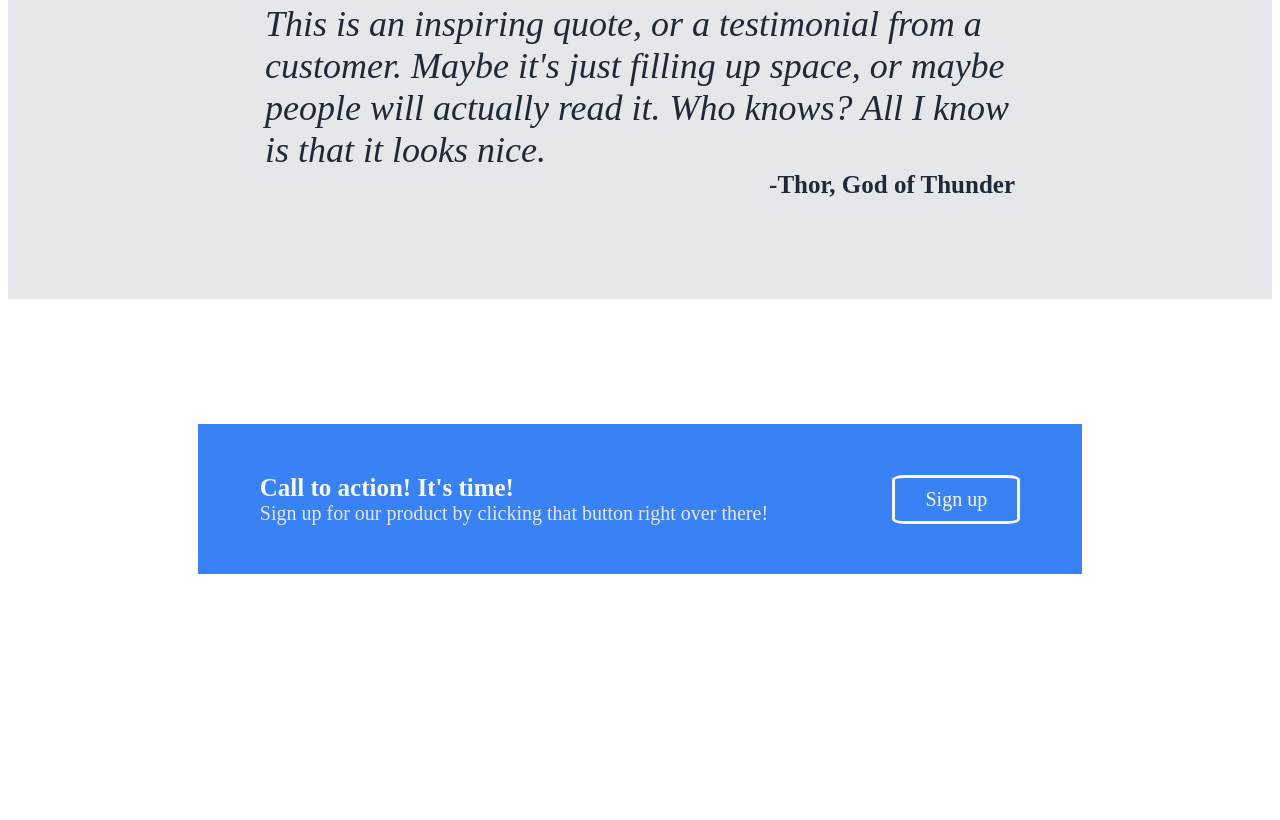
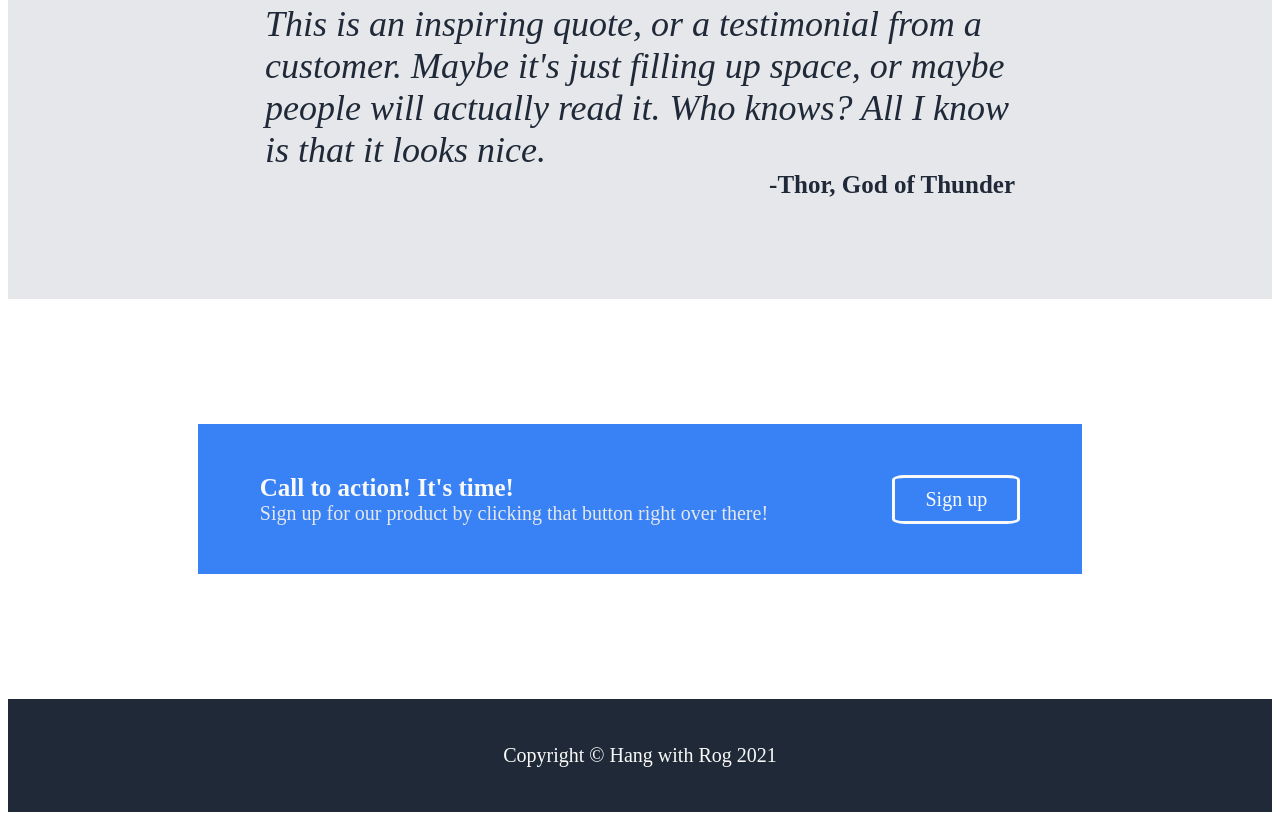
Before and after one commit to Whereii/landing-page-practice, a plain HTML site: page index.html in a window 1280 px wide. Shown: the part 1279-2099 px from the top of the page. Before the commit the page ends 1986 px from the top, so only its background shows below. Drawn offline with Linux system fonts and the light colour scheme.

Commit message:
Add footer and style

```diff
--- a/index.html
+++ b/index.html
@@ -84,5 +84,10 @@
                 </div>
             </div>
         </div>
+        <div class="footer">
+            <div class="footer-copyright">
+                Copyright &copy; Hang with Rog 2021
+            </div>
+        </div>
     </body>
 </html>
--- a/styles.css
+++ b/styles.css
@@ -183,3 +183,16 @@ ul {
     font-size: 20px;
     font-weight: 500;
 }
+
+.footer {
+    display: flex;
+    background-color: #1f2937;
+    justify-content: center;
+    align-items: center;
+}
+
+.footer-copyright {
+    color: #f9faf8;
+    font-size: 20px;
+    padding: 45px 0px;
+}
```
